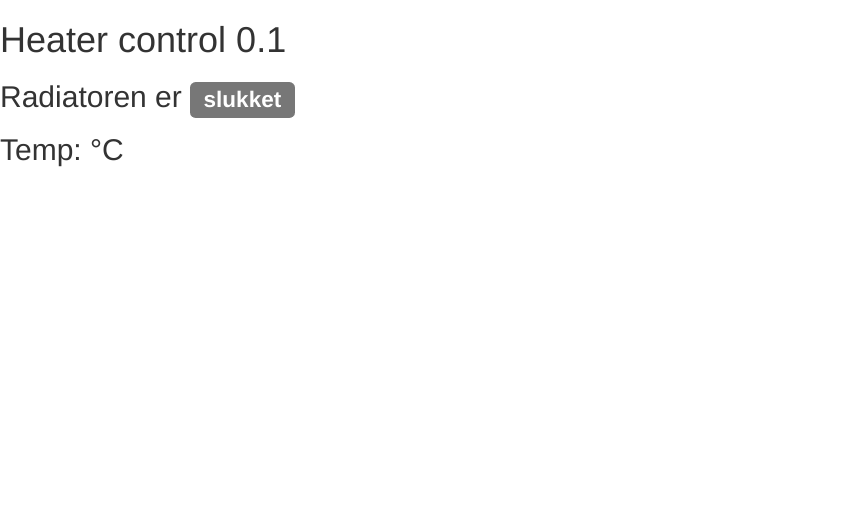
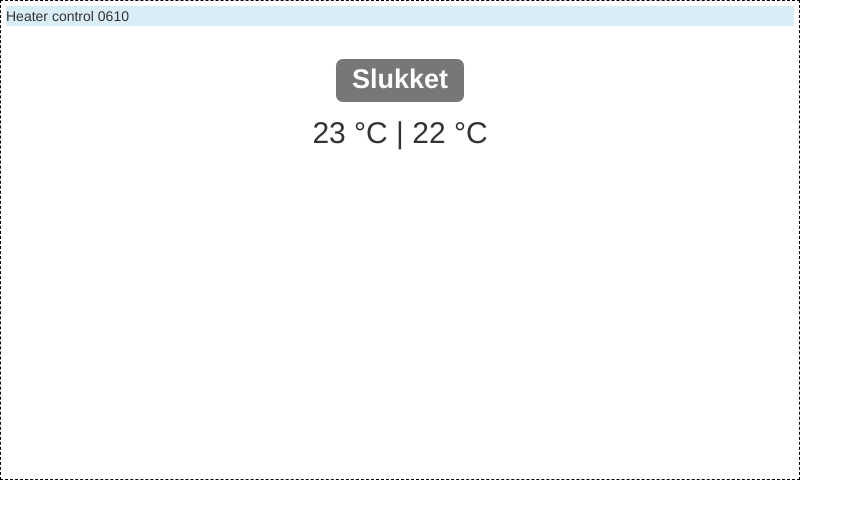
Before and after one commit to 2rDK/HeaterControl, a Python web app: template templates/index.html in a window 1280 px wide. Shown: the top 519 px of the page, without its empty margins (0-863 px from the left). Run offline with Jinja, Linux system fonts and the light colour scheme; the template is opened without the code that fills it, so the values that code supplies are empty; some libraries are stand-ins or nearby versions; some web fonts are replaced.

Commit message:
Simplified/prettified interface

```diff
--- /dev/null
+++ b/static/css/heaterControl.css
@@ -0,0 +1,8 @@
+/* CSS Document */
+body{
+	height: 480px;
+	width: 800px;
+	border: 1px dashed #000;
+	padding: 5px;
+
+	}
--- a/templates/index.html
+++ b/templates/index.html
@@ -9,6 +9,9 @@
 
     <!-- Bootstrap -->
     <link href="{{ static_url("css/bootstrap.min.css") }}" rel="stylesheet">
+    <link href="{{ static_url("css/HeaterControl.css") }}" rel="stylesheet">
+    <link href="../static/css/bootstrap.min.css" rel="stylesheet">
+	<link href="../static/css/HeaterControl.css" rel="stylesheet">
 
     <!-- HTML5 shim and Respond.js for IE8 support of HTML5 elements and media queries -->
     <!-- WARNING: Respond.js doesn't work if you view the page via file:// -->
@@ -18,10 +21,21 @@
     <![endif]-->
   </head>
   <body>
-    <h1>Heater control 0.1</h1>
-
-	<h2>Radiatoren er <span class="label label-default">slukket</span></h2>
-	<h2>Temp: <span id="demo"></span> &deg;C</h2>
+    <p class="bg-info">Heater control 0610</p>
+	<div class="row">
+    	<div class="col-sm-4"></div>
+    	<div class="col-sm-4" align="center">
+			<h1><span class="label label-default">Slukket</span></h1>
+			<h2><span id="demo">23</span> &deg;C | <span id="setPoint">22</span> &deg;C</h2>
+    	</div>
+        <div class="col-sm-4" align="right">
+        	<h3>
+            	<span class="glyphicon glyphicon-cloud-upload"></span><br/>
+        		<span class="glyphicon glyphicon-fire"></span><br/>
+                <span class="glyphicon glyphicon-leaf"></span><br/>
+            </h3>
+        </div>
+	</div>
 
     <!-- jQuery (necessary for Bootstrap's JavaScript plugins) -->
     <script src="https://ajax.googleapis.com/ajax/libs/jquery/1.11.3/jquery.min.js"></script>
```
